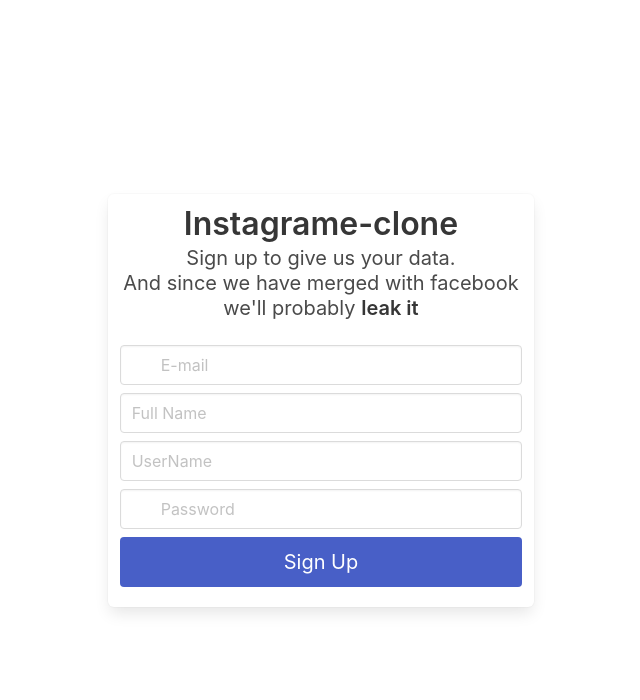
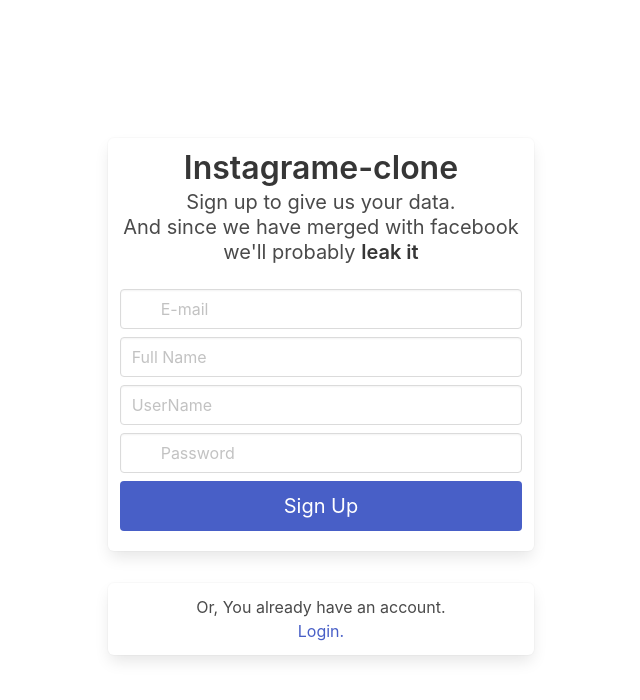
Before and after one commit to itsDrac/igclone, a Flask app: page /user/signup in a window 1280 px wide. Shown: the top 700 px of the page, without its empty margins (319-959 px from the left). Run offline with Flask 2, Linux system fonts and the light colour scheme; some libraries are stand-ins or nearby versions.

Commit message:
Polish Up : 1

```diff
--- a/app/templates/layout.html
+++ b/app/templates/layout.html
@@ -4,6 +4,7 @@
               <meta charset="utf-8">
                   <meta name="viewport" content="width=device-width, initial-scale=1">
                       <title>Hello Bulma!</title>
+                      <link rel="shortcut icon" type="image/jpg" href="{{ url_for('static', filename='images/favico/favicon.ico') }}"/>
                       {% block style %}
                           <link rel="stylesheet" href="https://cdn.jsdelivr.net/npm/bulma@0.9.1/css/bulma.min.css">
                           <link rel="stylesheet" href="{{ url_for('static', filename='css/style.css') }}">
--- a/app/user/templates/login.html
+++ b/app/user/templates/login.html
@@ -5,7 +5,7 @@
 <section class="hero is-fullheight is-justify-content-center">
   <div class="columns is-justify-content-center is-align-items-center">
     <div class="column is-one-quarter">
-      <img class="is-4by5" src="https://source.unsplash.com/400x600/?mobile" alt="">
+      <img class="is-4by5" src="https://source.unsplash.com/z3kBG5xIhjo/400x600" alt="">
     </div>
     <div class="column is-one-quarter">
       <div class="box p-6">
--- a/app/user/templates/signup.html
+++ b/app/user/templates/signup.html
@@ -36,5 +36,10 @@
       </div>
     </form>
   </div>
+  <div class="box my-2 column is-one-third is-offset-one-third">
+    <p class="is-size-6 has-text-centered">Or, You already have an account. <br>
+      <a href="{{ url_for('user.login') }}" class="has-text-link">Login.</a>
+    </p>
+  </div>
 </section>
 {% endblock body %}
```
Also changed, not shown: Database/database.db, README.md, app/static/images/favico/favicon-512x512.png (added), app/static/images/favico/favicon.ico (added).
